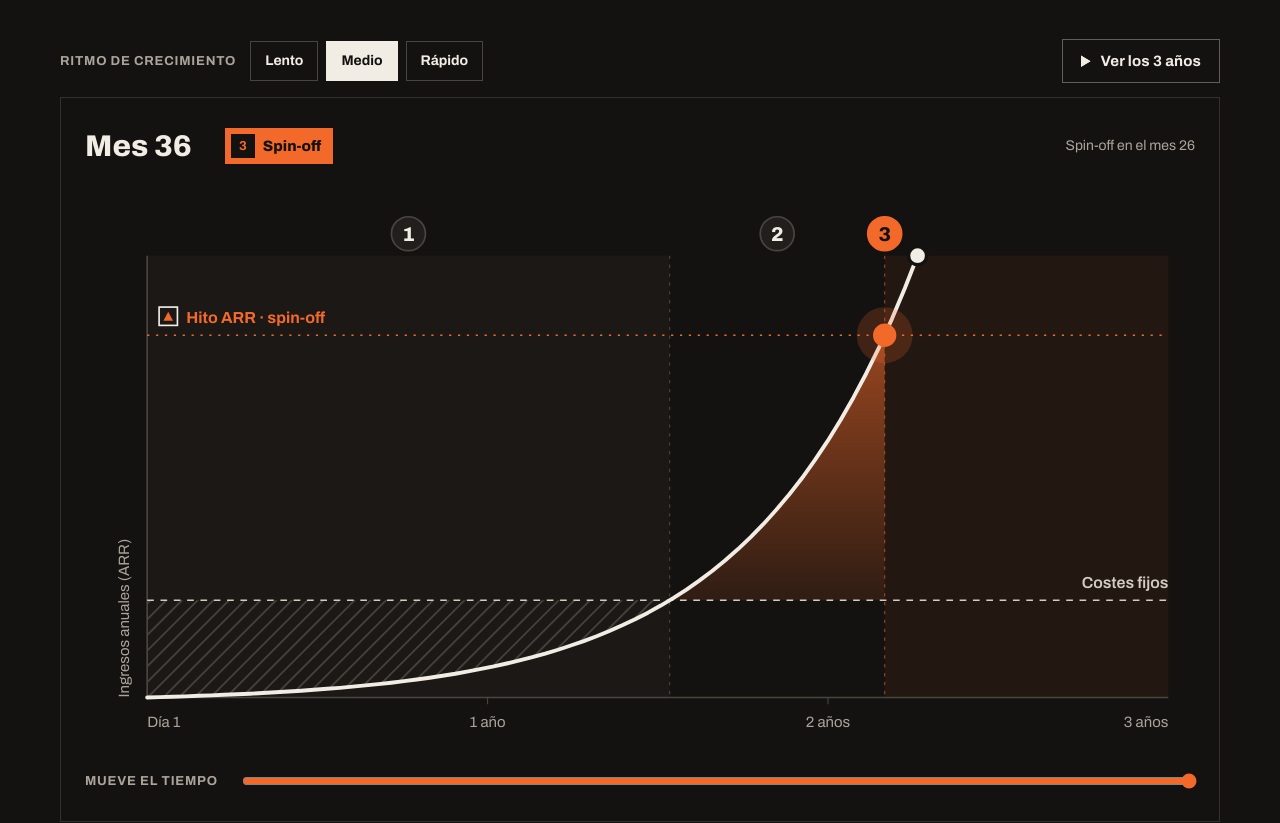
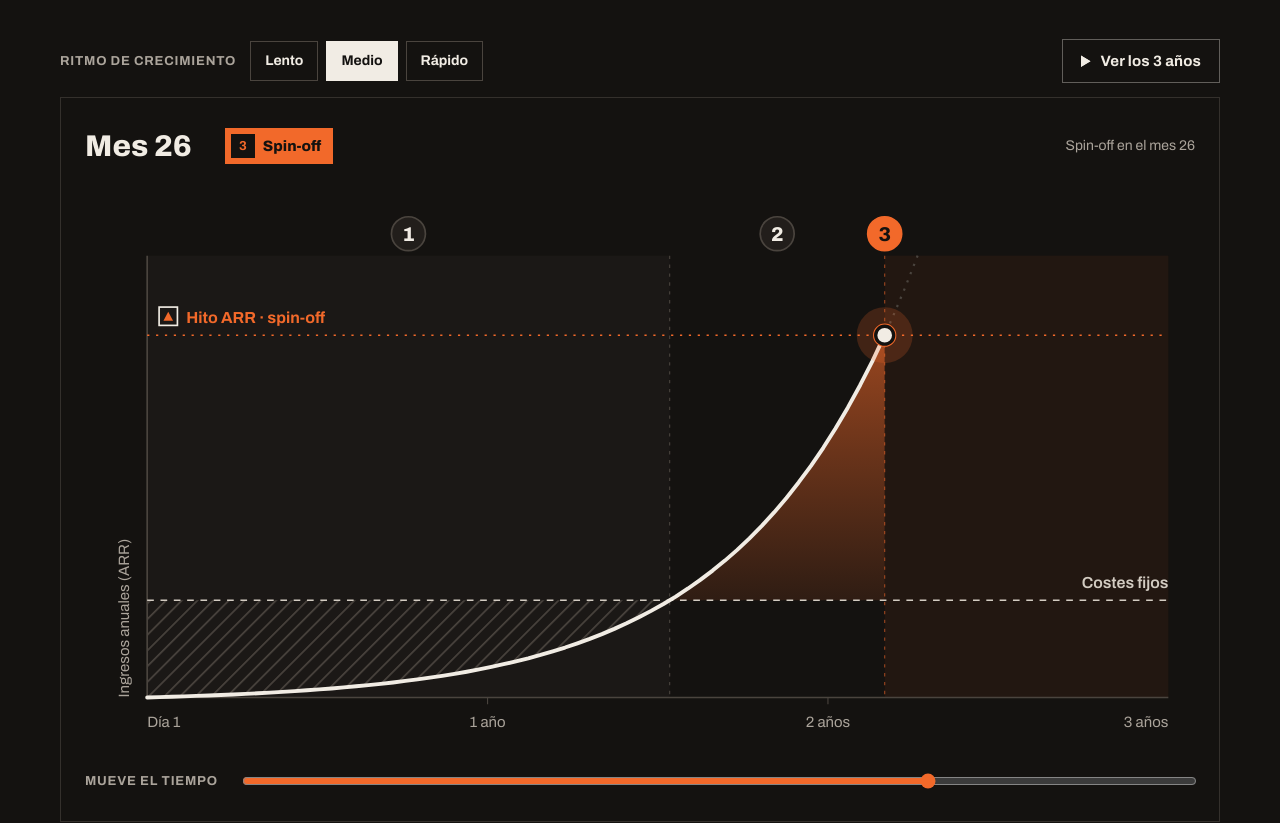
Before and after one commit to giovannipecora/fucina-ventures, a React (Vite) app: page /es in a window 1280 px wide. Shown: the part 5862-6685 px from the top of the page. Built offline with nearby package versions, Linux system fonts and the light colour scheme.

Commit message:
Grafico ARR: il mese segue lo scenario (spin-off al mese vero)
Co-Authored-By: Claude Opus 5.5 <noreply@anthropic.com>
Claude-Session: https://claude.ai/code/session_019aWZR2njWsPE9Bv3HZ2G5N

```diff
--- a/src/components/Grafico.jsx
+++ b/src/components/Grafico.jsx
@@ -100,7 +100,7 @@ function Svg({ W, H, pad, t, fs, id, speed, month }) {
 }
 
 export default function GraficoArr({ t }) {
-  const [month, setMonth] = useState(MESI);
+  const [month, setMonth] = useState(VELOCITA.media);
   const [speed, setSpeed] = useState('media');
   const [playing, setPlaying] = useState(false);
   const raf = useRef(0);
@@ -114,13 +114,13 @@ export default function GraficoArr({ t }) {
   const play = () => {
     cancelAnimationFrame(raf.current);
     const reduce = typeof window !== 'undefined' && window.matchMedia && window.matchMedia('(prefers-reduced-motion: reduce)').matches;
-    if (reduce) { setMonth(MESI); return; }
+    if (reduce) { setMonth(mT); return; }
     const start = performance.now();
     const dur = 5200;
     setPlaying(true);
     const step = (now) => {
       const p = Math.min(1, (now - start) / dur);
-      setMonth(Math.round(p * MESI * 10) / 10);
+      setMonth(Math.round(p * mT * 10) / 10);
       if (p < 1) raf.current = requestAnimationFrame(step);
       else setPlaying(false);
     };
@@ -134,7 +134,7 @@ export default function GraficoArr({ t }) {
         <div className="arr-speed" role="radiogroup" aria-label={t.speedLabel}>
           <span className="arr-ctl-label">{t.speedLabel}</span>
           {Object.keys(VELOCITA).map((s, i) => (
-            <button key={s} type="button" role="radio" aria-checked={speed === s} className={'arr-chip' + (speed === s ? ' on' : '')} onClick={() => setSpeed(s)}>
+            <button key={s} type="button" role="radio" aria-checked={speed === s} className={'arr-chip' + (speed === s ? ' on' : '')} onClick={() => { cancelAnimationFrame(raf.current); setPlaying(false); setSpeed(s); setMonth(VELOCITA[s]); }}>
               {t.speeds[i]}
             </button>
           ))}
@@ -154,7 +154,7 @@ export default function GraficoArr({ t }) {
         <Svg W={520} H={580} pad={{ l: 44, r: 16, t: 70, b: 50 }} t={t} fs={20} id="tall" speed={speed} month={month} />
         <label className="arr-time">
           <span className="arr-ctl-label">{t.timeLabel}</span>
-          <input type="range" min="0" max={MESI} step="1" value={shownMonth} onChange={(e) => { cancelAnimationFrame(raf.current); setPlaying(false); setMonth(Number(e.target.value)); }} aria-valuetext={fmt(t.monthLabel, shownMonth)} />
+          <input type="range" min="0" max={MESI} step="1" value={shownMonth} onChange={(e) => { cancelAnimationFrame(raf.current); setPlaying(false); setMonth(Math.min(Number(e.target.value), mT)); }} aria-valuetext={fmt(t.monthLabel, shownMonth)} />
         </label>
       </div>
       <figcaption className="arr-note">{t.note}</figcaption>
```
